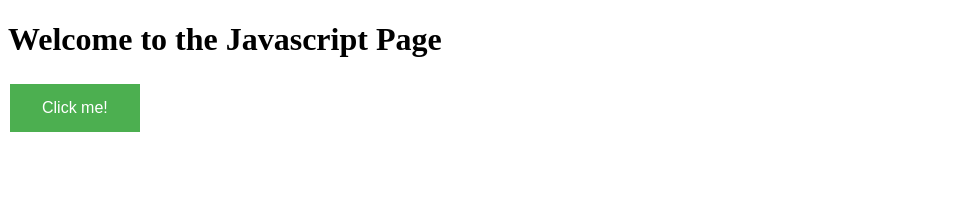
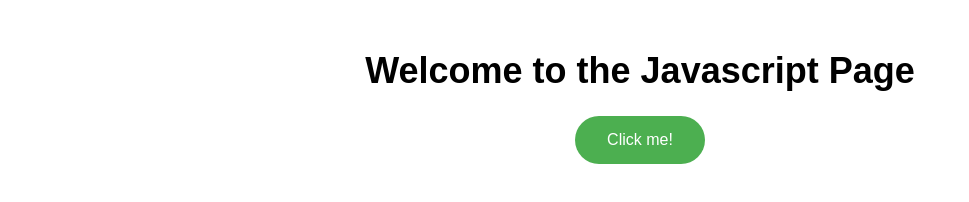
Before and after one commit to beingahmadali/Javascript--JS, a plain HTML site: page index.html in a window 1280 px wide. Shown: the whole page, without its empty margins (0-969 px from the left). Drawn offline with Linux system fonts and the light colour scheme.

Commit message:
Updated files

```diff
--- a/index.html
+++ b/index.html
@@ -7,9 +7,12 @@
     <title>Javascript</title>
 </head>
 <body>
-    <h1>Welcome to the Javascript Page</h1>
+    <div class="container">
 
-    <button>Click me!</button>
+        <h1>Welcome to the Javascript Page</h1>
+
+        <button>Click me!</button>
+    </div>
 
     <script src="./script.js"></script>
 </body>
--- a/style.css
+++ b/style.css
@@ -1,4 +1,9 @@
-button {
+.container {
+    text-align: center;
+    margin-top: 50px;
+    font-family: Arial, sans-serif;
+}
+.container button {
             background-color: #4CAF50;
             border: none;
             color: white;
@@ -9,4 +14,14 @@ button {
             font-size: 16px;
             margin: 4px 2px;
             cursor: pointer;
+            border-radius: 650px;
         }
+
+        .container button:hover {
+            background-color: #45a049;
+        }
+
+    .container h1 {
+        font-size: 36px;
+        margin-bottom: 20px;
+    }
```
